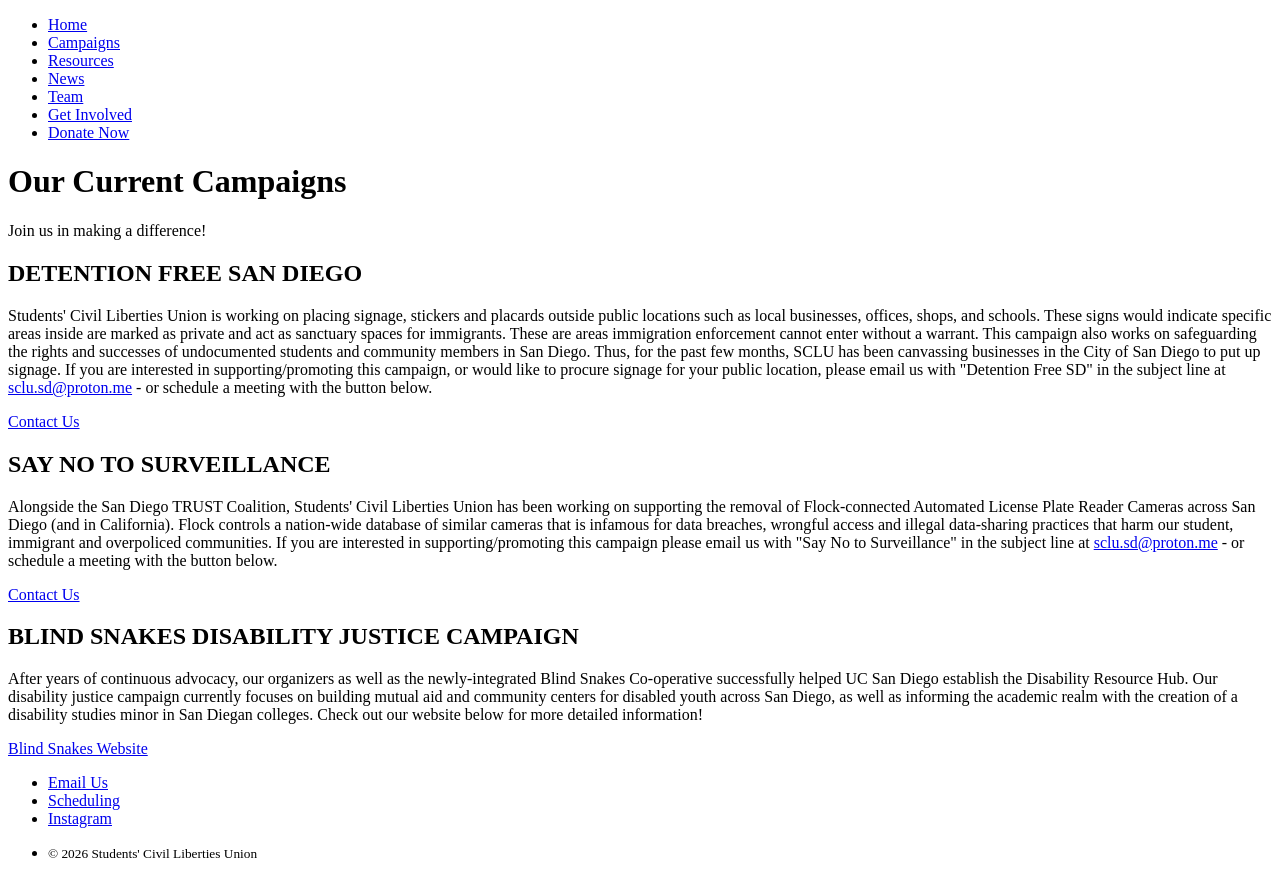
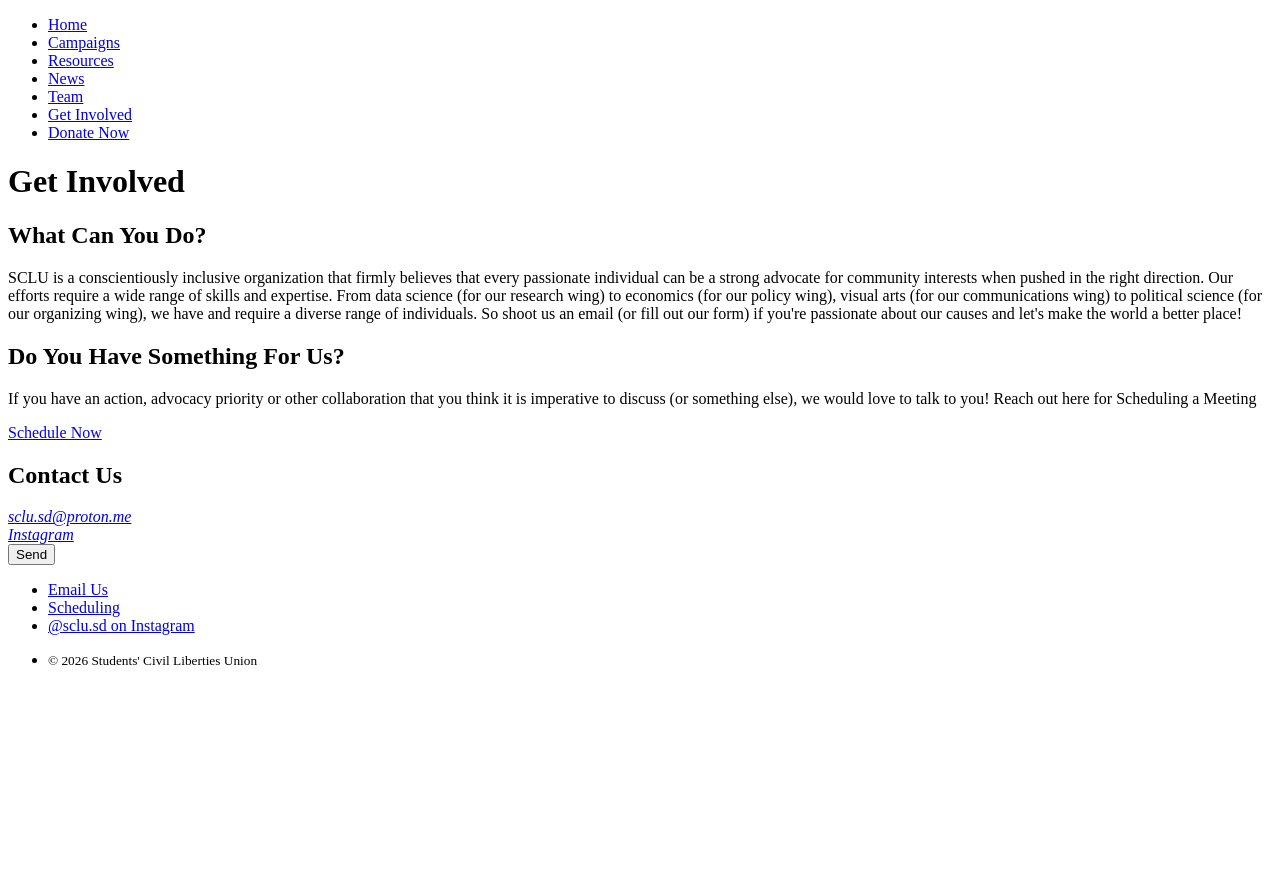
Before and after one commit to zenbladee/sclu, a plain HTML site: page contact.html in a window 1280 px wide. After the commit the page ends 800 px from the top, so only its background shows below. Drawn offline with Linux system fonts and the light colour scheme.

Commit message:
Added new contact page, migrated what can you do blurb, scheduling, and contact form

```diff
--- a/contact.html
+++ b/contact.html
@@ -3,7 +3,7 @@
 <head>
     <meta charset="utf-8">
     <meta name="viewport" content="width=device-width, initial-scale=1">
-    <title>Campaigns | SCLU</title>
+    <title>Contact | SCLU</title>
     <meta name="description" content="Current Campaigns of the Students' Civil Liberties Union: Detention Free San Diego, Say no to surveillance,
         Blind Snakes Disability Justice.">
 </head>
@@ -22,45 +22,42 @@
         </nav>
     </header>
     <main>
-        <h1>Our Current Campaigns</h1>
-        <p>Join us in making a difference!</p>
+        <h1>Get Involved</h1>
 
-        <section id="detention-free">
-            <!--Image here-->
-            <h2>DETENTION FREE SAN DIEGO</h2>
-            <p>Students' Civil Liberties Union is working on placing signage, stickers and placards outside public locations such as local businesses,
-                offices, shops, and schools. These signs would indicate specific areas inside are marked as private and act as sanctuary spaces for immigrants. These are areas immigration enforcement cannot enter without a warrant.
-                This campaign also works on safeguarding the rights and successes of undocumented students and community members in San Diego. Thus, for the past few months,
-                SCLU has been canvassing businesses in the City of San Diego to put up signage. If you are interested in supporting/promoting this campaign, or would like to procure signage for your public location,
-                please email us with "Detention Free SD" in the subject line at <a href="mailto:sclu.sd@proton.me">sclu.sd@proton.me</a> - or schedule a meeting with the button below.
+        <section>
+            <h2>What Can You Do?</h2>
+            <p>
+                SCLU is a conscientiously inclusive organization that firmly believes that every passionate individual can be a strong advocate for community interests when pushed in the right direction.
+                Our efforts require a wide range of skills and expertise. From data science (for our research wing) to economics (for our policy wing), visual arts (for our communications wing) to political science (for our organizing wing), we have and require a diverse range of individuals.
+                So shoot us an email (or fill out our form) if you're passionate about our causes and let's make the world a better place!
             </p>
-            <a href="contact.html">Contact Us</a>
         </section>
-        <section id="surveillance">
-            <!--Image here-->
-            <h2>SAY NO TO SURVEILLANCE</h2>
-            <p>Alongside the San Diego TRUST Coalition, Students' Civil Liberties Union has been working on supporting the removal of Flock-connected Automated License Plate Reader Cameras across San Diego (and in California). Flock controls a nation-wide database of similar cameras that is infamous for data breaches,
-                wrongful access and illegal data-sharing practices that harm our student, immigrant and overpoliced communities.
-                If you are interested in supporting/promoting this campaign please email us with "Say No to Surveillance" in the subject
-                line at <a href="mailto:sclu.sd@proton.me">sclu.sd@proton.me</a> - or schedule a meeting with the button below.
+
+
+        <section>
+            <h2>Do You Have Something For Us?</h2>
+            <p>
+                If you have an action, advocacy priority or other collaboration that you think it is imperative to discuss (or something else), we would love to talk to you! Reach out here for Scheduling a Meeting
             </p>
-            <a href="contact.html">Contact Us</a>
+            <a href="https://cal.com/students-civil-liberties-union/30min">Schedule Now</a>
         </section>
-        <section id="disability-justice">
-            <!--Image here-->
-            <h2>BLIND SNAKES DISABILITY JUSTICE CAMPAIGN</h2>
-            <p>After years of continuous advocacy, our organizers as well as the newly-integrated Blind Snakes Co-operative successfully helped UC San Diego establish the Disability Resource Hub. Our disability justice campaign currently focuses on building mutual aid and community centers for disabled youth across San Diego, as well as informing the academic
-                realm with the creation of a disability studies minor in San Diegan colleges.
-                Check out our website below for more detailed information!
-            </p>
-            <a href="https://blindsnakes.sclusd.org/">Blind Snakes Website</a>
+
+        <section>
+            <h2>Contact Us</h2>
+            <address>
+                <a href="mailto:sclu.sd@proton.me">sclu.sd@proton.me</a><br>
+                <a href="https://www.instagram.com/sclu.SD/">Instagram</a>
+            </address>
+            <form action="" method="post">
+                <button type="submit">Send</button>
+            </form>
         </section>
     </main>
     <footer>
         <ul>
             <li><a href="mailto:sclu.sd@proton.me">Email Us</a></li>
             <li><a href="https://cal.com/students-civil-liberties-union/30min">Scheduling</a></li>
-            <li><a href="https://www.instagram.com/sclu.SD/">Instagram</a></li>
+            <li><a href="https://www.instagram.com/sclu.SD/">@sclu.sd on Instagram</a></li>
             <li><p><small>&copy; 2026 Students' Civil Liberties Union</small></p></li>
         </ul>
     </footer>
```
Also changed, not shown: campaigns.html (+68 -0 lines), index.html (+0 -17 lines).
